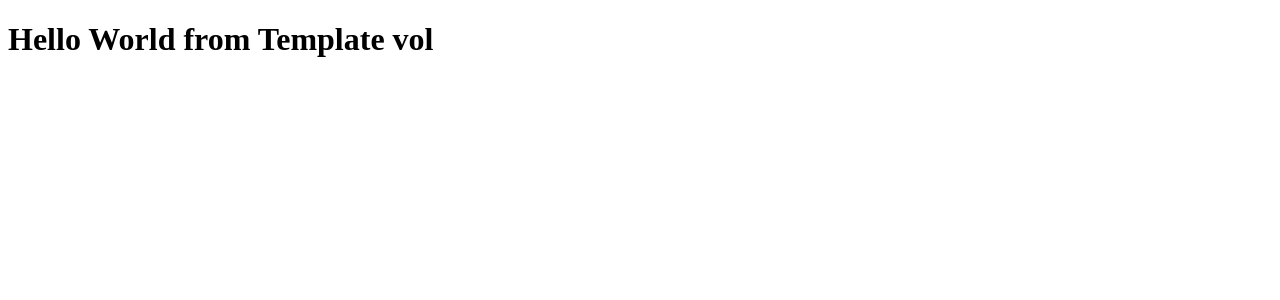
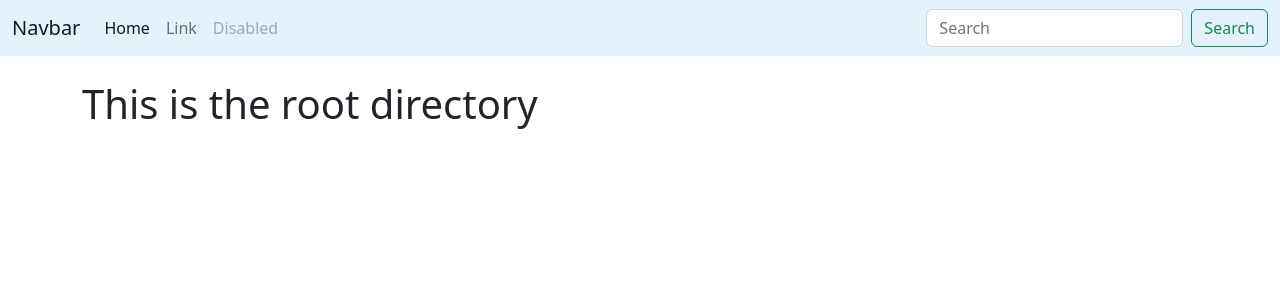
Before and after one commit to GabrielB1606/ATI-I-2022--Equipo-3, a Flask app: page / in a window 1280 px wide. Shown: the top 300 px of the page. Run offline with Flask 2, Linux system fonts and the light colour scheme.

Commit message:
bootstrap integration and navbar template

```diff
--- a/src/app.py
+++ b/src/app.py
@@ -16,7 +16,7 @@ def get_db():
 
 # home route
 @app.route('/')
-def ping_server():
+def index():
     return render_template("index.html")
 
 # demo for fetching mongoDB data
--- /dev/null
+++ b/templates/base.html
@@ -0,0 +1,22 @@
+<!doctype html>
+<html lang="en">
+  <head>
+    <meta charset="utf-8">
+    <meta name="viewport" content="width=device-width, initial-scale=1">
+    <title>Bootstrap demo</title>
+    <link href="https://cdn.jsdelivr.net/npm/bootstrap@5.2.2/dist/css/bootstrap.min.css" rel="stylesheet" integrity="sha384-Zenh87qX5JnK2Jl0vWa8Ck2rdkQ2Bzep5IDxbcnCeuOxjzrPF/et3URy9Bv1WTRi" crossorigin="anonymous">
+  </head>
+  <body>
+
+    {% include 'navbar.html' %}
+
+    <br/>
+
+    <div class="container block_content">
+        {% block content %}
+        {% endblock %}
+    </div>
+
+    <script src="https://cdn.jsdelivr.net/npm/bootstrap@5.2.2/dist/js/bootstrap.bundle.min.js" integrity="sha384-OERcA2EqjJCMA+/3y+gxIOqMEjwtxJY7qPCqsdltbNJuaOe923+mo//f6V8Qbsw3" crossorigin="anonymous"></script>
+  </body>
+</html>
--- a/templates/index.html
+++ b/templates/index.html
@@ -1,14 +1,5 @@
-<!DOCTYPE html>
-<html>
-<head>
-    <meta charset='utf-8'>
-    <meta http-equiv='X-UA-Compatible' content='IE=edge'>
-    <title>Page Title</title>
-    <meta name='viewport' content='width=device-width, initial-scale=1'>
-    <!-- <link rel='stylesheet' type='text/css' media='screen' href='main.css'>
-    <script src='main.js'></script> -->
-</head>
-<body>
-    <h1>Hello World from Template vol</h1>
-</body>
-</html>
+{% extends 'base.html' %}
+
+{% block content %}
+    <h1>This is the root directory</h1>
+{% endblock %}
--- /dev/null
+++ b/templates/navbar.html
@@ -0,0 +1,25 @@
+<nav class="navbar navbar-expand-lg" style="background-color: #e3f2fd;">
+  <div class="container-fluid">
+    <a class="navbar-brand" href="{{url_for('index')}}">Navbar</a>
+    <button class="navbar-toggler" type="button" data-bs-toggle="collapse" data-bs-target="#navbarTogglerDemo02" aria-controls="navbarTogglerDemo02" aria-expanded="false" aria-label="Toggle navigation">
+      <span class="navbar-toggler-icon"></span>
+    </button>
+    <div class="collapse navbar-collapse" id="navbarTogglerDemo02">
+      <ul class="navbar-nav me-auto mb-2 mb-lg-0">
+        <li class="nav-item">
+          <a class="nav-link active" aria-current="page" href="#">Home</a>
+        </li>
+        <li class="nav-item">
+          <a class="nav-link" href="#">Link</a>
+        </li>
+        <li class="nav-item">
+          <a class="nav-link disabled">Disabled</a>
+        </li>
+      </ul>
+      <form class="d-flex" role="search">
+        <input class="form-control me-2" type="search" placeholder="Search" aria-label="Search">
+        <button class="btn btn-outline-success" type="submit">Search</button>
+      </form>
+    </div>
+  </div>
+</nav>
```
